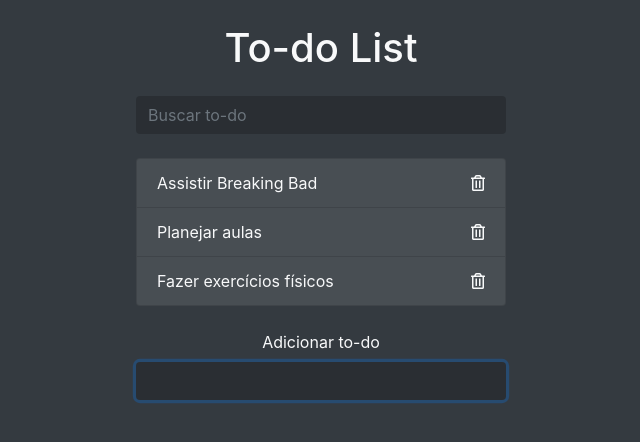
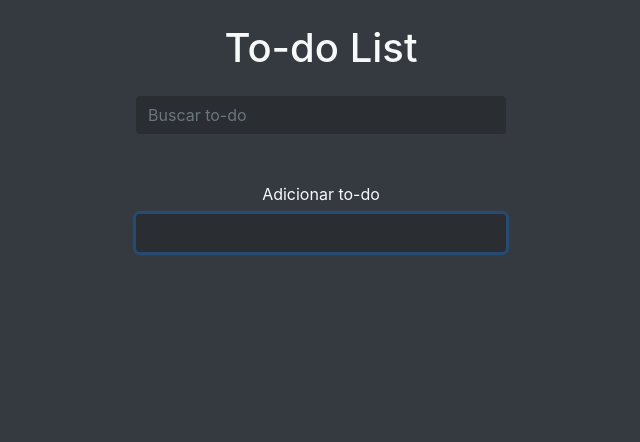
Before and after one commit to MatheusZamo/To-Do-List, a plain HTML site: page index.html in a window 1280 px wide. Shown: the whole page, without its empty margins (319-959 px from the left). Drawn offline with nearby package versions, Linux system fonts and the light colour scheme.

Commit message:
Update index.html

```diff
--- a/index.html
+++ b/index.html
@@ -13,30 +13,15 @@
     <header class="text-center text-light my-4">
       <h1 class="mb-4">To-do List</h1>
       <form class="form-search">
-        <input class="form-control m-auto" type="text" name="search" placeholder="Buscar to-do" />
+        <input class="form-control m-auto" type="text" name="search" placeholder="Buscar to-do" autocomplete="off" />
       </form>
     </header>
 
-    <ul class="todos-container list-group mx-auto text-light">
-      <li class="list-group-item d-flex justify-content-between align-items-center" data-todo="Assistir Breaking Bad">
-        <span>Assistir Breaking Bad</span>
-        <i class="far fa-trash-alt" data-trash="Assistir Breaking Bad"></i>
-      </li>
-
-      <li class="list-group-item d-flex justify-content-between align-items-center" data-todo="Planejar aulas">
-        <span>Planejar aulas</span>
-        <i class="far fa-trash-alt" data-trash="Planejar aulas"></i>
-      </li>
-
-      <li class="list-group-item d-flex justify-content-between align-items-center" data-todo="Fazer exercícios físicos">
-        <span>Fazer exercícios físicos</span>
-        <i class="far fa-trash-alt" data-trash="Fazer exercícios físicos"></i>
-      </li>
-    </ul>
+    <ul class="todos-container list-group mx-auto text-light"></ul>
 
     <form class="form-add-todo text-center my-4">
       <label class="text-light">Adicionar to-do</label>
-      <input class="form-control m-auto" type="text" name="add" autofocus />
+      <input class="form-control m-auto" type="text" name="add" autofocus autocomplete="off"/>
     </form>
   </div>
 
```
